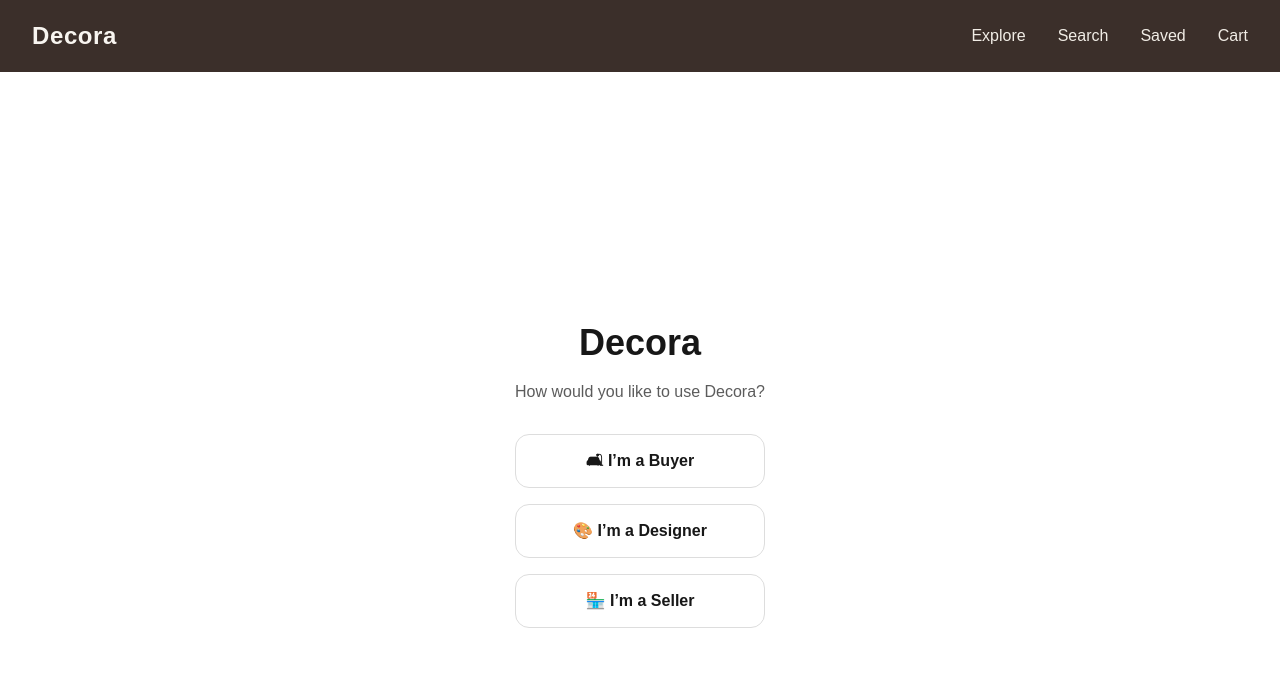
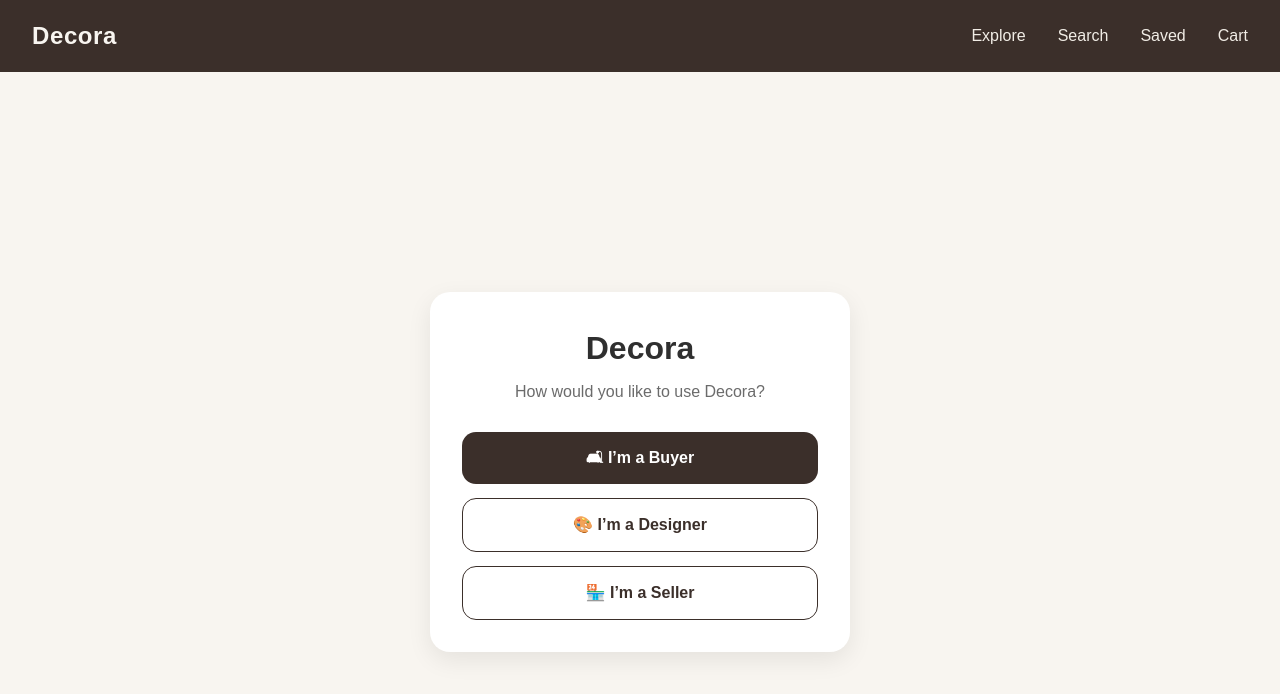
Before and after one commit to dakoalesia1-boop/Decora-MVP, a Next.js app: page / in a window 1280 px wide. Shown: the top 694 px of the page. Built offline with nearby package versions, Linux system fonts and the light colour scheme.

Commit message:
Connect seller role to seller dashboard

```diff
--- a/app/page.tsx
+++ b/app/page.tsx
@@ -2,7 +2,7 @@
 
 import { useRouter } from "next/navigation";
 
-export default function RoleSelect() {
+export default function RoleSelectPage() {
   const router = useRouter();
 
   return (
@@ -12,32 +12,60 @@ export default function RoleSelect() {
         display: "flex",
         alignItems: "center",
         justifyContent: "center",
+        background: "#f8f5f0",
+        color: "#2f2f2f",
+        padding: 24,
       }}
     >
-      <div style={{ textAlign: "center", maxWidth: 420 }}>
-        <h1 style={{ fontSize: 36, fontWeight: 800 }}>Decora</h1>
-        <p style={{ marginTop: 10, opacity: 0.7 }}>
+      <div
+        style={{
+          maxWidth: 420,
+          width: "100%",
+          background: "white",
+          borderRadius: 20,
+          padding: 32,
+          boxShadow: "0 8px 24px rgba(0,0,0,0.08)",
+          textAlign: "center",
+        }}
+      >
+        <h1 style={{ fontSize: 32, fontWeight: 800 }}>
+          Decora
+        </h1>
+
+        <p
+          style={{
+            marginTop: 8,
+            marginBottom: 28,
+            color: "#6b6b6b",
+          }}
+        >
           How would you like to use Decora?
         </p>
 
-        <div style={{ display: "grid", gap: 16, marginTop: 30 }}>
+        <div
+          style={{
+            display: "flex",
+            flexDirection: "column",
+            gap: 14,
+          }}
+        >
           <button
             onClick={() => router.push("/buyer")}
-            style={buttonStyle}
+            style={primaryButton}
           >
             🛋 I’m a Buyer
           </button>
 
           <button
-            onClick={() => router.push("/designer/onboarding")}
-            style={buttonStyle}
+            onClick={() => router.push("/designer")}
+            style={secondaryButton}
           >
             🎨 I’m a Designer
           </button>
 
           <button
-            onClick={() => alert("Seller MVP coming soon")}
-            style={buttonStyle}
+            onClick={() => router.push("/seller")}
+            style={secondaryButton}
           >
             🏪 I’m a Seller
           </button>
@@ -47,11 +75,26 @@ export default function RoleSelect() {
   );
 }
 
-const buttonStyle = {
+/* ---------- STYLES ---------- */
+
+const primaryButton = {
   padding: "14px",
   borderRadius: 14,
-  border: "1px solid #ddd",
+  background: "#3b2f2a",
+  color: "white",
+  fontWeight: 700,
   fontSize: 16,
-  fontWeight: 600,
+  border: "none",
   cursor: "pointer",
 };
+
+const secondaryButton = {
+  padding: "14px",
+  borderRadius: 14,
+  background: "transparent",
+  color: "#3b2f2a",
+  fontWeight: 700,
+  fontSize: 16,
+  border: "1px solid #3b2f2a",
+  cursor: "pointer",
+};
```
